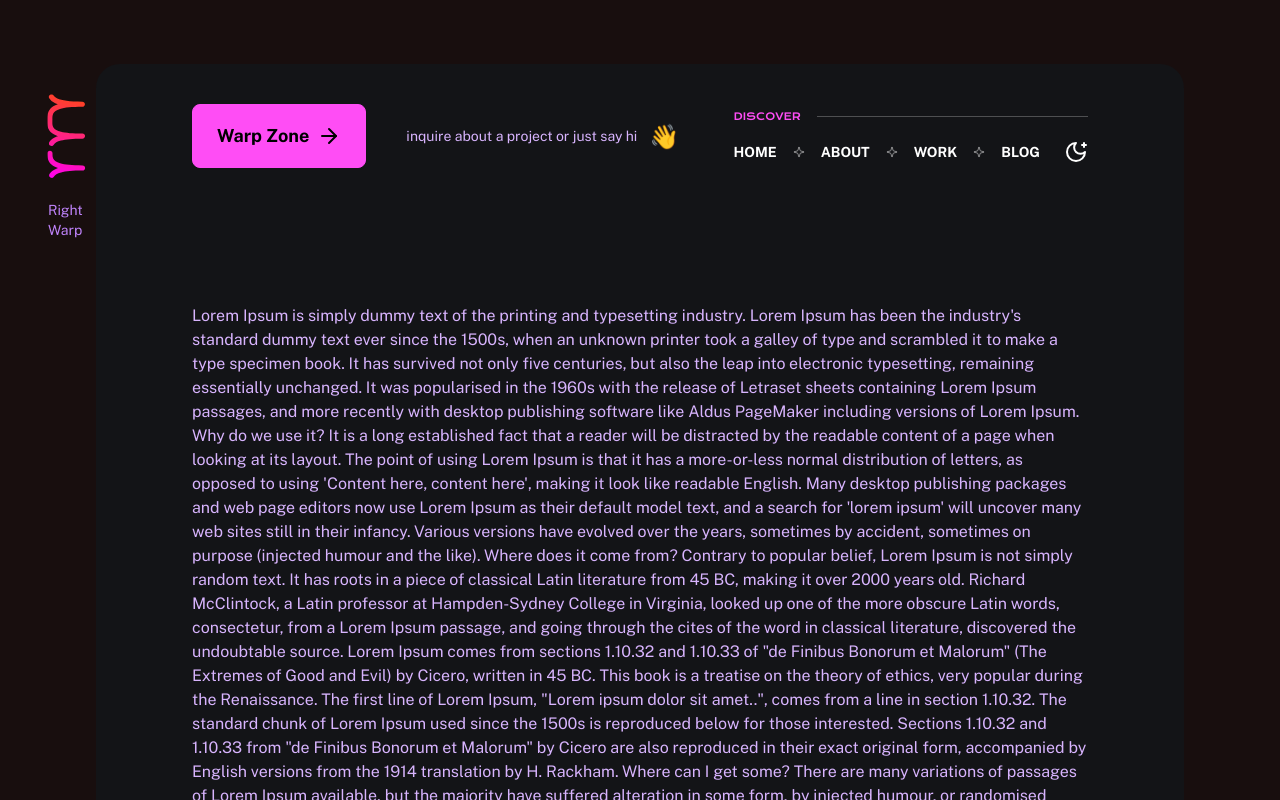
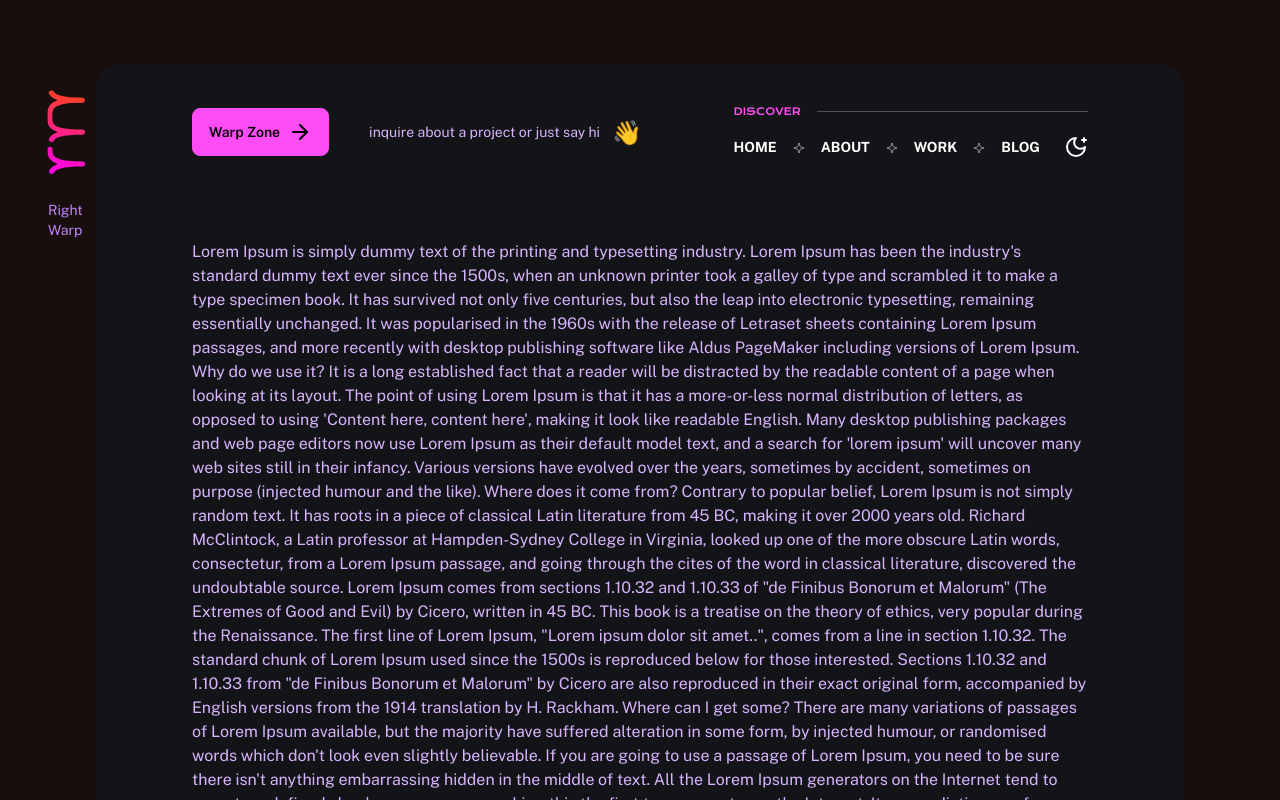
Before and after one commit to geotrev/rightwarp.com, a Next.js app: page / in a window 1280 px wide. Shown: the top 800 px of the page. Built offline with nearby package versions, Linux system fonts and the light colour scheme.

Commit message:
chore: use a Link for primary CTA

```diff
--- a/next.config.ts
+++ b/next.config.ts
@@ -1,9 +1,9 @@
-import type { NextConfig } from "next";
+import type { NextConfig } from "next"
 
 const nextConfig: NextConfig = {
   experimental: {
     reactCompiler: true,
   },
-};
+}
 
-export default nextConfig;
+export default nextConfig
--- a/src/components/app/Header.tsx
+++ b/src/components/app/Header.tsx
@@ -7,7 +7,7 @@ import cn from "classnames"
 import LogoDark from "@/app/_assets/logo-dark.svg"
 import { Button } from "../core/Button"
 import { useIsLarge } from "@/utils/useMediaQuery"
-import { NavItems } from "@/utils/constants"
+import { NavItems } from "@/utils/helpers"
 
 const lastNavItemLabel = NavItems[NavItems.length - 1].label
 
@@ -15,7 +15,7 @@ export const Header = () => {
   const isLarge = useIsLarge()
 
   return (
-    <header className="sticky top-0 px-8 py-8 md:px-12 md:py-12 lg:px-24 lg:py-10">
+    <header className="sticky top-0 h-[1px] overflow-visible px-8 py-8 md:px-12 md:py-12 lg:px-24 lg:py-10">
       <div className="relative flex items-center justify-between">
         <div className="absolute left-0 rotate-0 lg:-left-[10.5rem] lg:-rotate-90">
           <Link
@@ -30,14 +30,12 @@ export const Header = () => {
         </div>
         <div className="ms-auto flex items-center justify-end gap-4 lg:ms-0 lg:w-full lg:justify-between">
           <div className="flex items-center">
-            <Button
-              className="md:me-2 lg:me-10"
-              variant="primary"
-              size={isLarge ? "lg" : "md"}
-              endIcon={ArrowRight}
+            <Link
+              href="/contact"
+              className={cn("btn btn-primary btn-md text-white md:me-2 lg:me-10 dark:text-black")}
             >
-              Warp Zone
-            </Button>
+              Warp Zone <ArrowRight size={isLarge ? 24 : 20} />
+            </Link>
             <div className="me-3 hidden text-sm xl:block">
               inquire about a project or just say hi
             </div>
@@ -60,7 +58,7 @@ export const Header = () => {
                         <Link
                           href={item.href}
                           className={cn(
-                            "pb-1 text-sm font-bold uppercase text-purple-950 hover:shadow-[0_3px_0_black] dark:text-white dark:hover:shadow-[0_3px_0_white]",
+                            "link rounded-sm pb-1 text-sm font-bold uppercase text-purple-950 no-underline hover:shadow-[0_3px_0_black] dark:text-white dark:hover:shadow-[0_3px_0_white]",
                             marginClass,
                           )}
                         >
--- /dev/null
+++ b/src/components/app/index.ts
@@ -0,0 +1 @@
+export * from "./Header"
--- /dev/null
+++ b/src/components/core/index.ts
@@ -0,0 +1 @@
+export * from "./Button"
```
Also changed, not shown: .lintstagedrc.js, src/utils/helpers.ts (renamed from src/utils/constants.ts).
